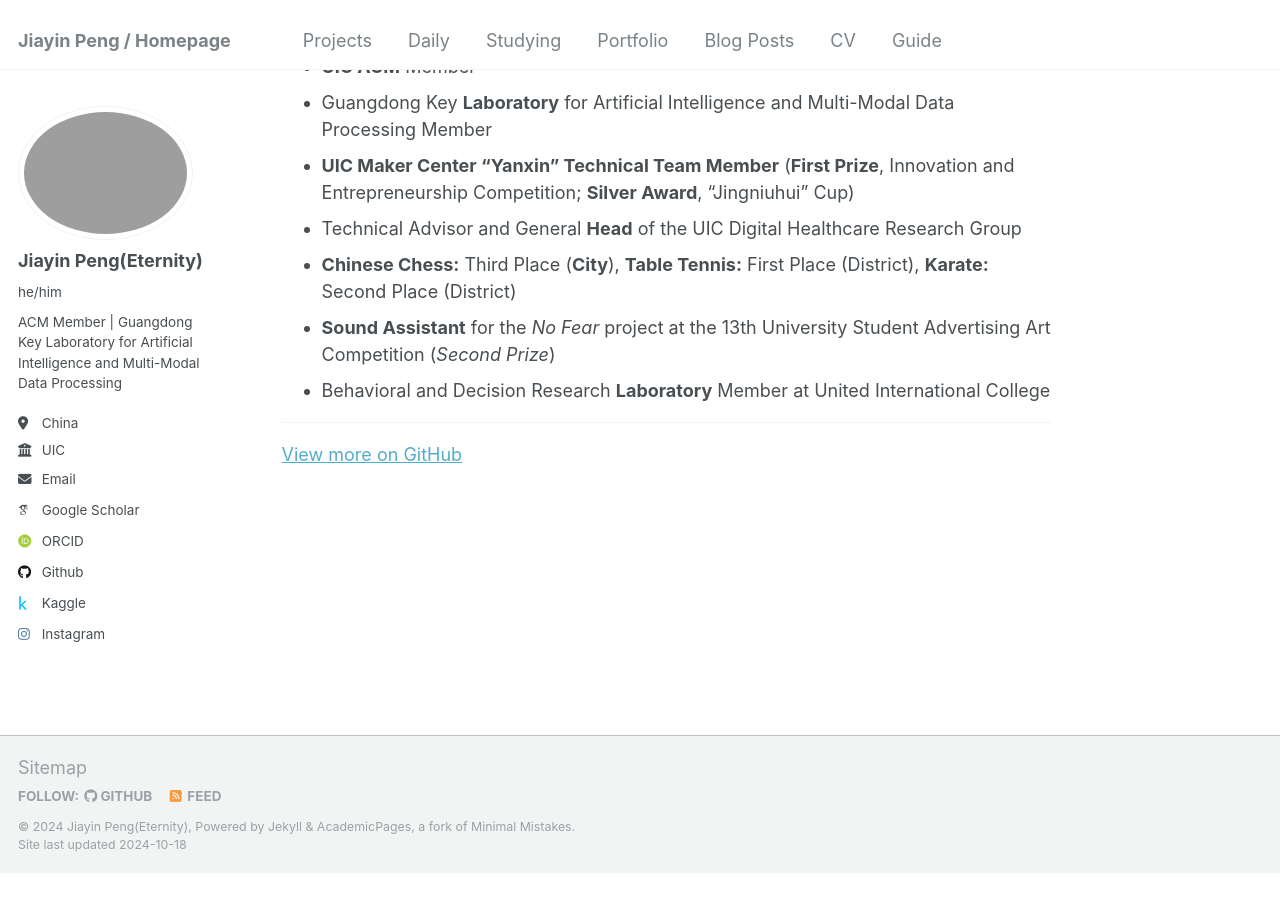
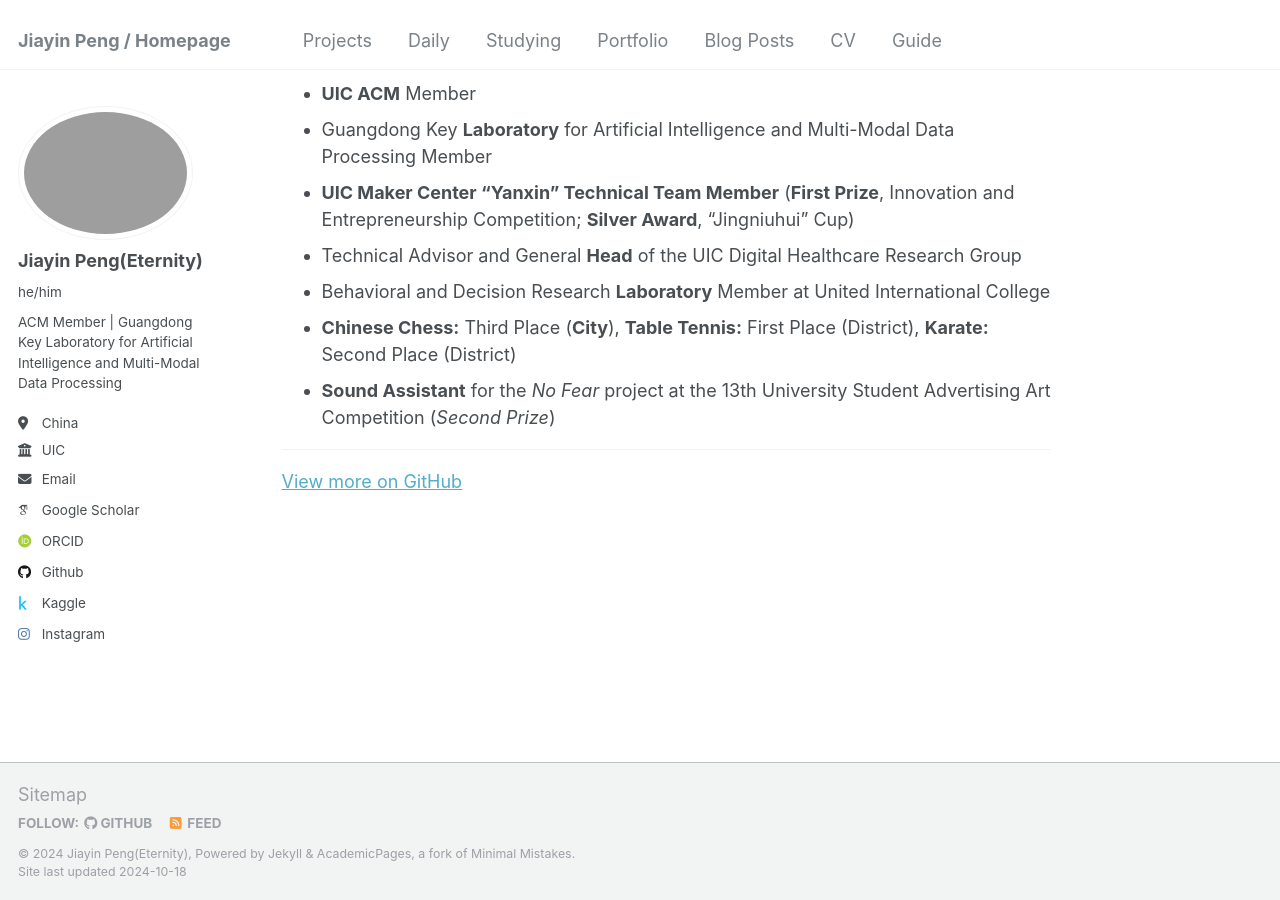
Before and after one commit to EternityPeng/eternitypeng.github.io, a Jekyll site: the page built from _pages/about.md, in a window 1280 px wide and 900 px high, scrolled down 3338 px. Built offline with Jekyll 4.4.1, drawn with Linux system fonts in a browser that asks for light colours; some web fonts are replaced; before the commit the page ends 4211 px from its top, so only the background shows below that; some of the changed text lies outside the part shown.

```diff
--- a/_pages/about.md
+++ b/_pages/about.md
@@ -103,9 +103,10 @@ redirect_from:
 - Guangdong Key **Laboratory** for Artificial Intelligence and Multi-Modal Data Processing Member
 - **UIC Maker Center "Yanxin" Technical Team Member** (**First Prize**, Innovation and Entrepreneurship Competition; **Silver Award**, "Jingniuhui" Cup)
 - Technical Advisor and General **Head** of the UIC Digital Healthcare Research Group
+- Behavioral and Decision Research **Laboratory** Member at United International College
 - **Chinese Chess:** Third Place (**City**), **Table Tennis:** First Place (District), **Karate:** Second Place (District)
 - **Sound Assistant** for the *No Fear* project at the 13th University Student Advertising Art Competition (*Second Prize*)
-- Behavioral and Decision Research **Laboratory** Member at United International College
+
 
 ---
 
```
Also changed, not shown: other parts of _pages/about.md (+1 -1 lines).
